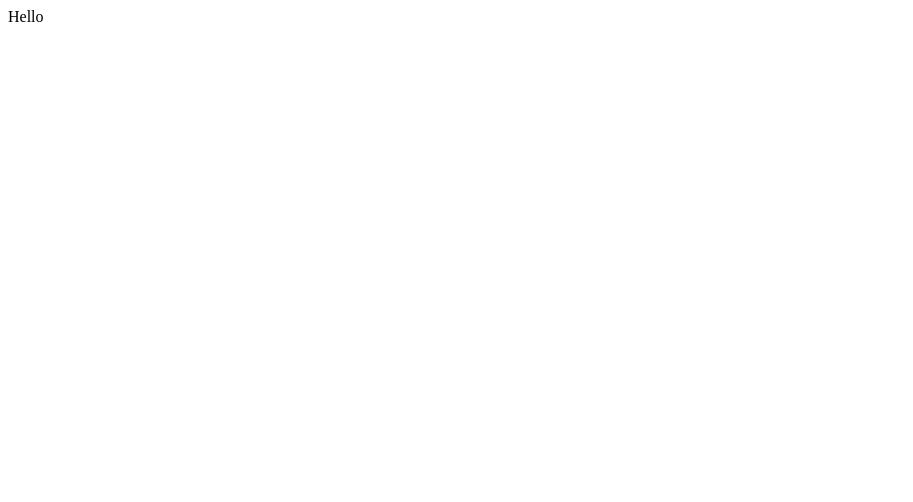
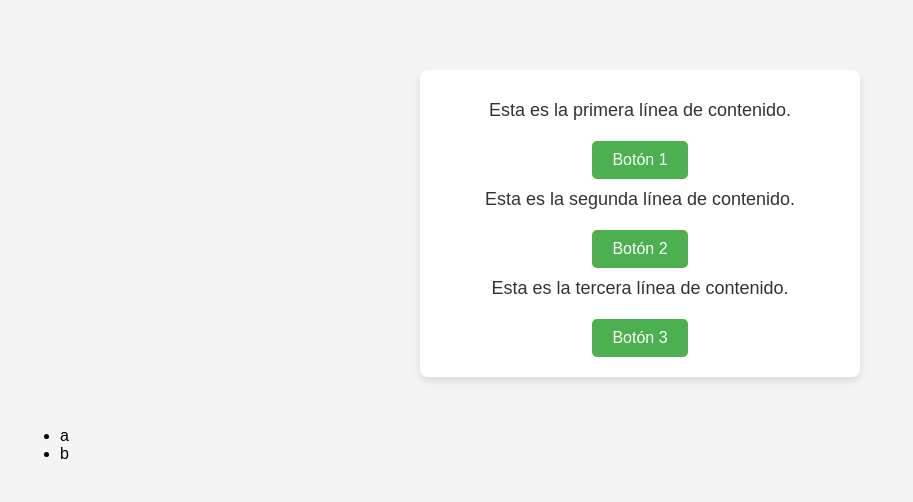
Before and after one commit to Spdrd/clase_web, a plain HTML site: page tutorial_1_js/index.html in a window 1280 px wide. Shown: the whole page, without its empty margins (0-913 px from the left). Drawn offline with Linux system fonts and the light colour scheme.

Commit message:
clase js

```diff
--- a/tutorial_1_js/index.html
+++ b/tutorial_1_js/index.html
@@ -4,9 +4,28 @@
     <meta charset="UTF-8">
     <meta name="viewport" content="width=device-width, initial-scale=1.0">
     <title>Document</title>
-    <script>src="script.js"</script>
+    <link rel="stylesheet" href="styles.css">
 </head>
 <body>
-    Hello
+
+    <div class="contenedor">
+        <div class="linea">Esta es la primera línea de contenido.</div>
+        <button>Botón 1</button>
+
+        <div class="linea">Esta es la segunda línea de contenido.</div>
+        <button>Botón 2</button>
+
+        <div class="linea">Esta es la tercera línea de contenido.</div>
+        <button>Botón 3</button>
+    </div>
+
+    <div id="lista">
+        <ul>
+            <li>a</li>
+            <li>b</li>
+        </ul>
+    </div>
+
 </body>
+<script>src="script.js"</script>
 </html>
--- a/tutorial_1_js/script.js
+++ b/tutorial_1_js/script.js
@@ -1 +1,3 @@
-console.log("Hello World");
+
+const lista = document.getElementById("lista");
+lista.innerHTML = "";
--- /dev/null
+++ b/tutorial_1_js/styles.css
@@ -0,0 +1,33 @@
+body {
+    font-family: Arial, sans-serif;
+    margin: 0;
+    padding: 20px;
+    background-color: #f4f4f4;
+}
+.contenedor {
+    background-color: white;
+    padding: 20px;
+    border-radius: 8px;
+    box-shadow: 0 4px 8px rgba(0, 0, 0, 0.1);
+    max-width: 400px;
+    margin: 50px auto;
+    text-align: center;
+}
+.linea {
+    margin: 10px 0;
+    font-size: 18px;
+    color: #333;
+}
+button {
+    padding: 10px 20px;
+    background-color: #4CAF50;
+    color: white;
+    border: none;
+    border-radius: 5px;
+    cursor: pointer;
+    font-size: 16px;
+    margin-top: 10px;
+}
+button:hover {
+    background-color: #45a049;
+}
```
